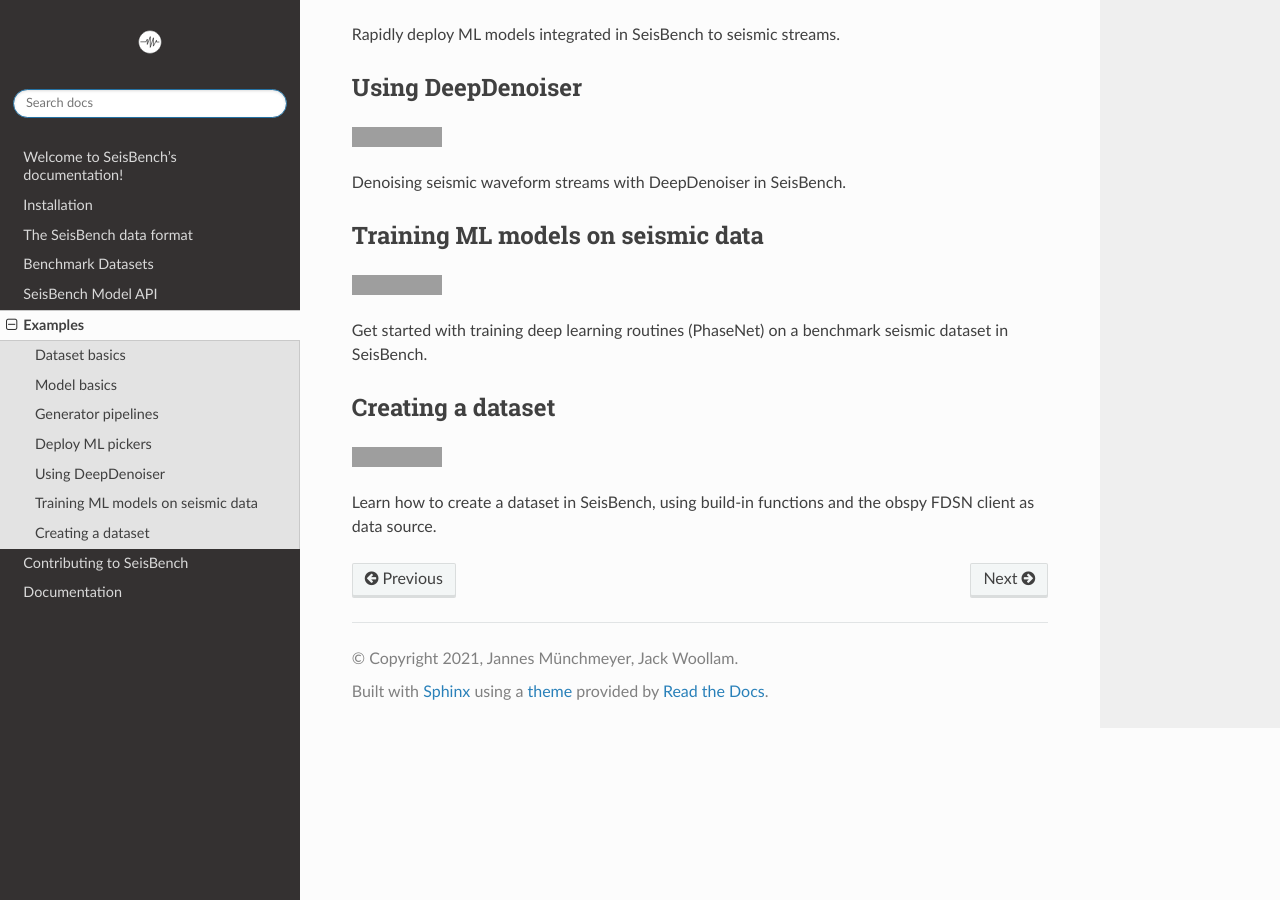
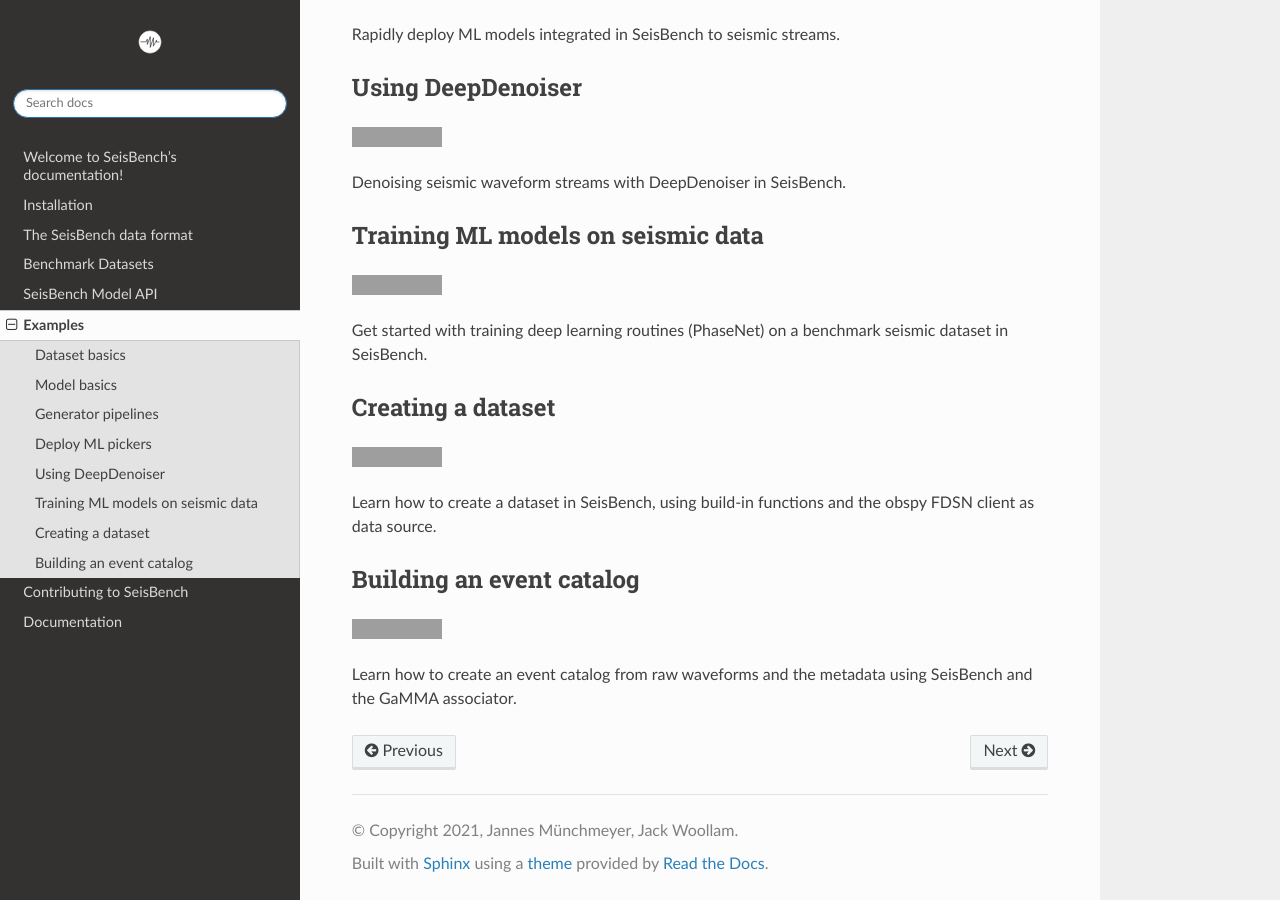
Before and after one commit to seisbench/seisbench, a Sphinx documentation site: the page built from docs/pages/examples.rst, in a window 1280 px wide and 900 px high, scrolled down 753 px. Built offline with Sphinx 7.4.7 and the Read the Docs theme 2.0.0, drawn with Linux system fonts in a browser that asks for light colours; grey boxes are pictures that could not be loaded.

Commit message:
Example notebook for catalog generation
Uses SeisBench and the GaMMA associator. Inspired by request in #82

```diff
--- a/docs/pages/examples.rst
+++ b/docs/pages/examples.rst
@@ -109,3 +109,15 @@
     </embed>
 
 Learn how to create a dataset in SeisBench, using build-in functions and the obspy FDSN client as data source.
+
+Building an event catalog
+-------------------------
+.. raw:: html
+
+    <embed>
+        <a href="https://colab.research.google.com/github/seisbench/seisbench/blob/main/examples/03c_catalog_seisbench_gamma.ipynb">
+            <img src="https://colab.research.google.com/assets/colab-badge.svg" alt="Open In Colab"/>
+        </a>
+    </embed>
+
+Learn how to create an event catalog from raw waveforms and the metadata using SeisBench and the GaMMA associator.
```
Also changed, not shown: README.md (+1 -0 lines), examples/README.md, 1 other file.
